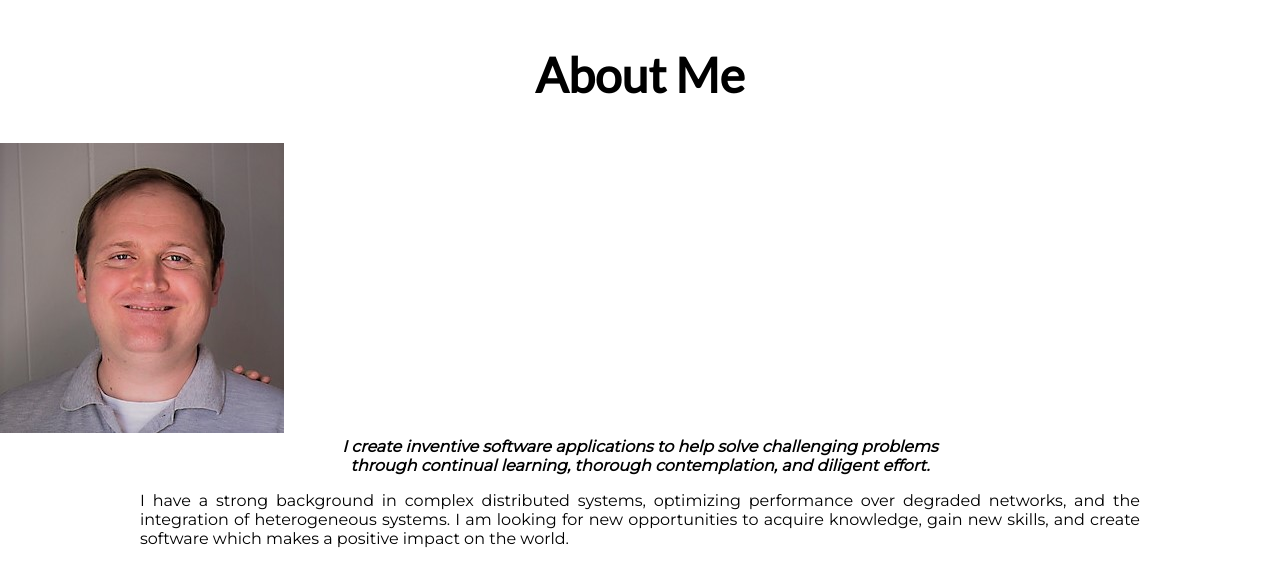
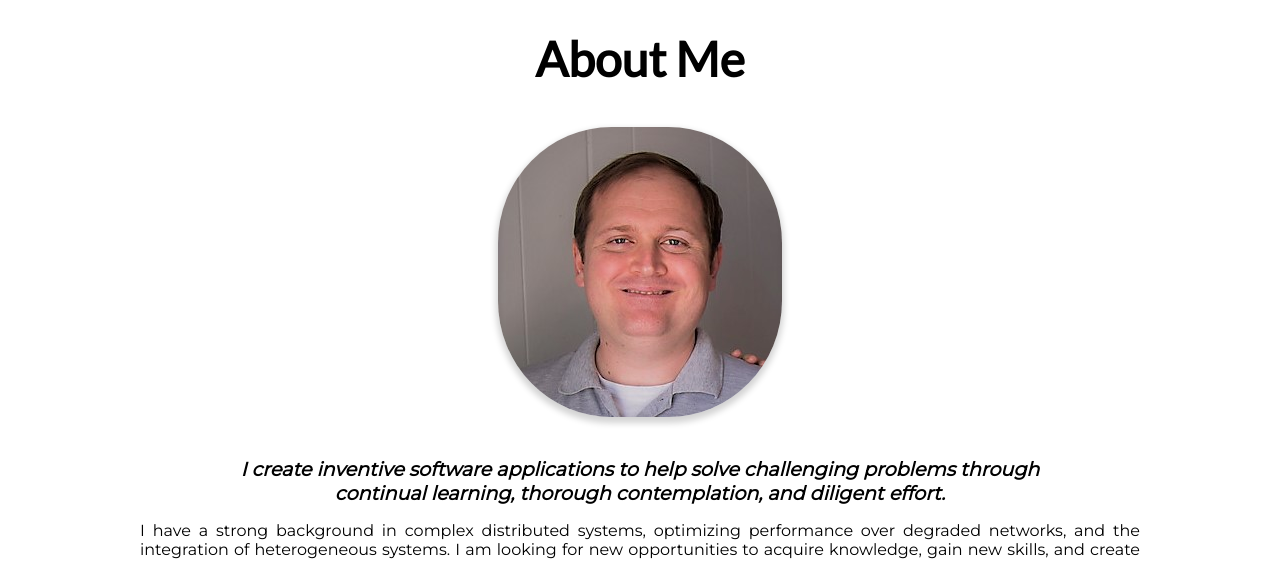
Before and after one commit to asteffey/fcc-personal-portfolio-webpage, a plain HTML site: page index.html in a window 1280 px wide. Shown: the part 830-1391 px from the top of the page. Drawn offline with nearby package versions, Linux system fonts and the light colour scheme.

Commit message:
Improve CSS for About Me section

```diff
--- a/personal-portfolio-webpage.css
+++ b/personal-portfolio-webpage.css
@@ -4,6 +4,7 @@
     --top-header-height: 50px;
     --top-padding: calc(var(--top-header-height) + 10px);
     --top-name-width: 200px;
+    --default-width: 1000px;
     font-family: 'Montserrat', sans-serif;
 }
 
@@ -30,13 +31,15 @@ main {
 }
 
 main>section {
-    padding-bottom: 16px;
+    padding-bottom: 50px;
+    min-height: 100vh;
+    box-sizing: border-box;
 }
 
 p {
     text-align: justify;
     margin: 16px auto;
-    max-width: 1000px;
+    max-width: var(--default-width);
 }
 
 h1 {
@@ -77,6 +80,7 @@ main>section>h1:first-child {
     flex-direction: column;
     align-items: center;
     justify-content: center;
+    padding: 0;
 }
 
 #welcome-section {
@@ -172,21 +176,28 @@ nav a {
     visibility: visible !important;
 }
 
+img#self-photo {
+    border-radius: 40%;
+    box-shadow: 0px 4px 6px 2px #d3d3d3;
+    display: block;
+    margin: 40px auto;
+}
+
 #brand {
     font-style: italic;
+    font-size: 1.2em;
     text-align: center;
     font-weight: 600;
     margin: 0 auto;
     padding: 0 20px;
-    max-width: 600px;
-
+    max-width: calc(var(--default-width) * 0.8);
 }
 
 #skills {
     display: flex;
     flex-wrap: wrap;
     justify-content: center;
-    max-width: 1000px;
+    max-width: var(--default-width);
     margin: 0 auto;
     /* border: 1px solid black; */
 }
@@ -202,6 +213,8 @@ div.skill,
     grid-template-rows: 80px auto;
     justify-items: center;
     align-items: center;
+    font-family: 'Open Sans', sans-serif;
+    font-weight: 600;
 }
 
 div.skill>img,
```
